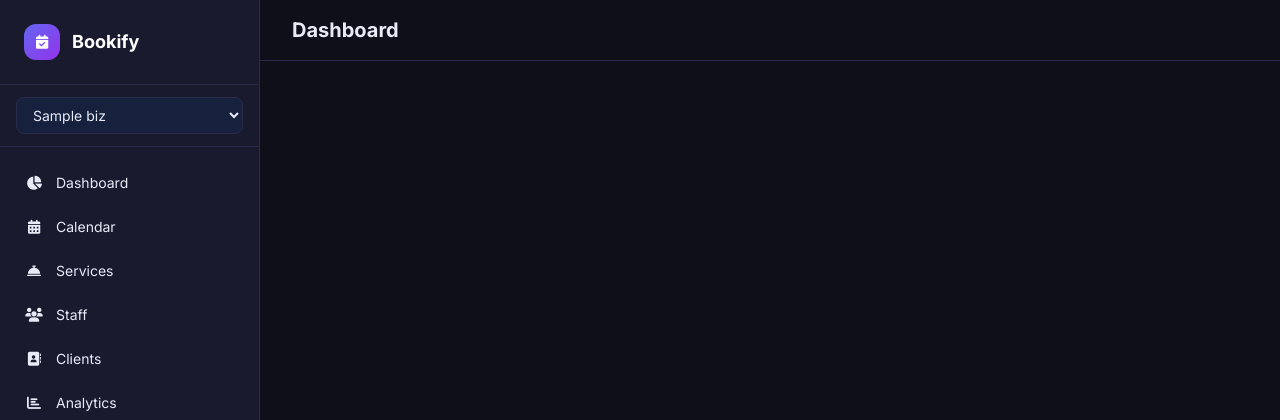
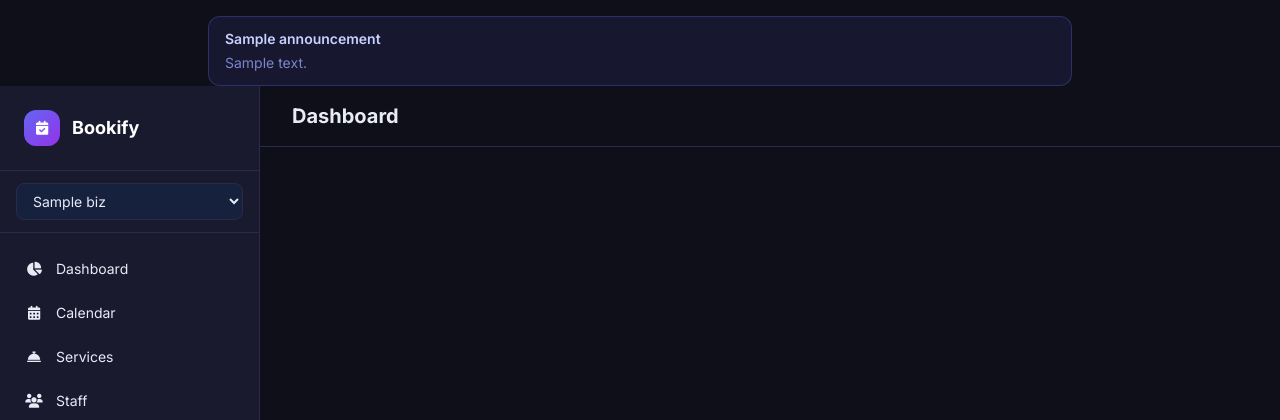
Before and after one commit to tshihab07/Online-Booking-Platform, a Django app: template templates/base_dashboard.html in a window 1280 px wide. Shown: the top 420 px of the page. Run offline with Django 5.2, Linux system fonts and the light colour scheme; the template is opened without the code that fills it: most values are stand-ins (such as "Sample title", 1, 10 or a date in 2020); some libraries are stand-ins or nearby versions.

Commit message:
feat: common UI template

```diff
--- a/templates/base.html
+++ b/templates/base.html
@@ -59,6 +59,17 @@
   </div>
   {% endif %}
 
+  {% if platform_announcements %}
+  <div class="max-w-4xl mx-auto px-4 pt-4 space-y-2">
+    {% for announcement in platform_announcements %}
+    <div class="rounded-xl border border-indigo-500/30 bg-indigo-500/10 px-4 py-3 text-sm">
+      <div class="font-semibold text-indigo-200">{{ announcement.title }}</div>
+      <p class="text-[var(--color-text-muted)] mt-1">{{ announcement.message }}</p>
+    </div>
+    {% endfor %}
+  </div>
+  {% endif %}
+
   {% block content %}{% endblock %}
 
   <script>
```
